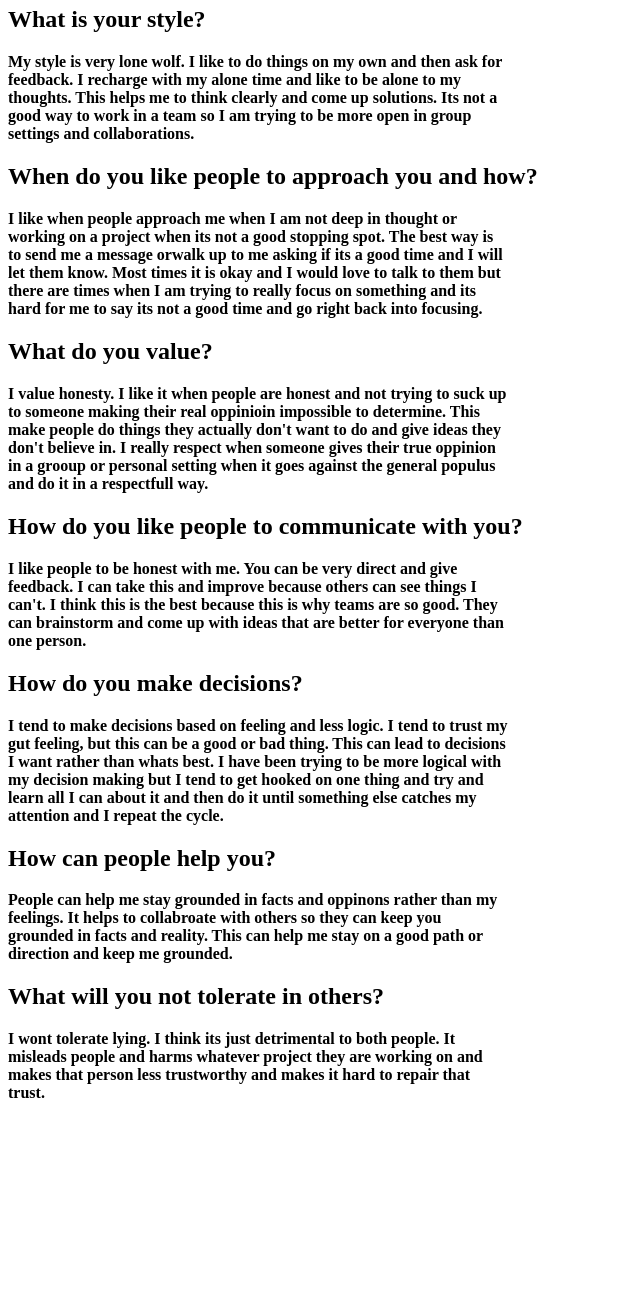
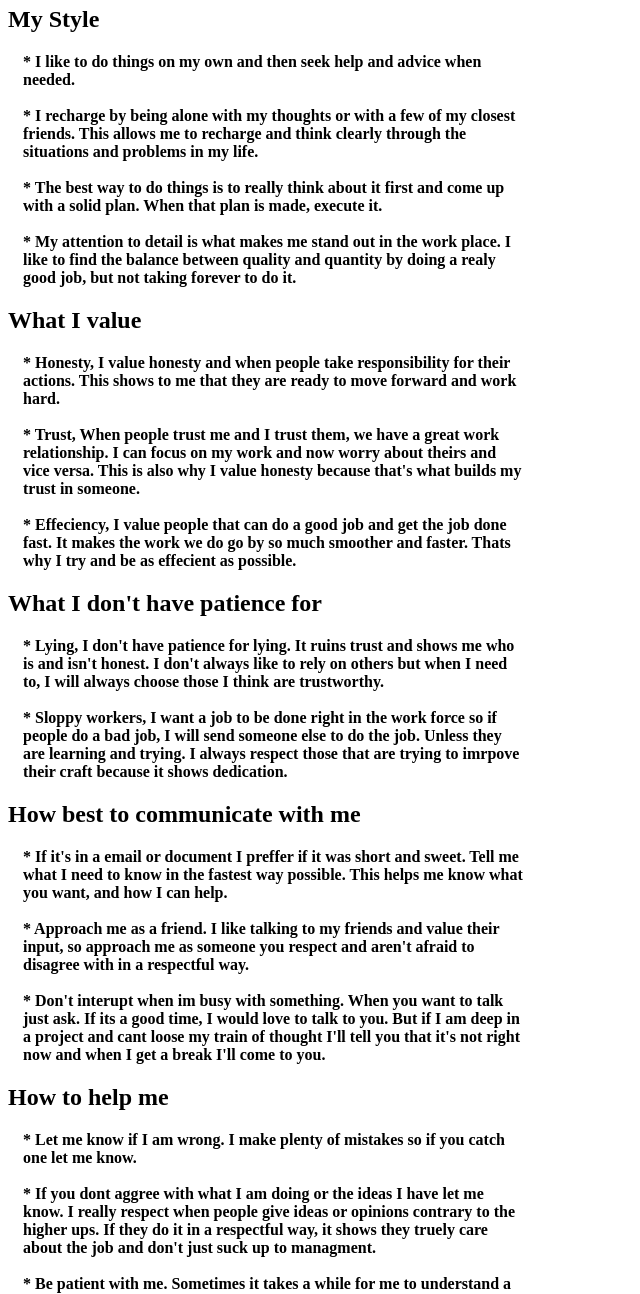
Before and after one commit to MrYee4/CSE-170, a plain HTML site: page PersonalProject.html in a window 1280 px wide. Shown: the part 60-1354 px from the top of the page, without its empty margins (0-640 px from the left). Before the commit the page ends 1178 px from the top, so only its background shows below. Drawn offline with Linux system fonts and the light colour scheme.

Commit message:
Update PersonalProject.html

```diff
--- a/PersonalProject.html
+++ b/PersonalProject.html
@@ -1,56 +1,70 @@
 <head>
   <style>
-    p {width: 500px; font-weight: bold;}
+    p {width: 500px; font-weight: bold; padding-left: 15px;}
   </style>
 </head>
 
 <body>
-  <h1>Spencer Nettles' Personal Project</h1>
+  <h1>Spencer Nettles' User Manual</h1>
 
-  <h2>What is your style?</h2>
+  <h2>My Style</h2>
 
     <p>
-     My style is very lone wolf. I like to do things on my own and then ask for feedback. I recharge with my alone time and like to be alone to my thoughts.
-      This helps me to think clearly and come up solutions. Its not a good way to work in a team so I am trying to be more open in group settings and
-      collaborations.
+      * I like to do things on my own and then seek help and advice when needed.<br><br>
+      * I recharge by being alone with my thoughts or with a few of my closest friends. This allows me to recharge and think clearly through the
+      situations and problems in my life.<br><br>
+      * The best way to do things is to really think about it first and come up with a solid plan. When that plan is made, execute it.<br><br>
+      * My attention to detail is what makes me stand out in the work place. I like to find the balance between quality and quantity by doing
+       a realy good job, but not taking forever to do it.
     </p>
 
-  <h2>When do you like people to approach you and how?</h2>
+  <h2>What I value</h2>
     <p>
-     I like when people approach me when I am not deep in thought or working on a project when its not a good stopping spot. The best way is to send
-      me a message orwalk up to me asking if its a good time and I will let them know. Most times it is okay and I would love to talk to them but
-      there are times when I am trying to really focus on something and its hard for me to say its not a good time and go right back into focusing.
-    </p>
-  <h2>What do you value?</h2>
-    <p>
-     I value honesty. I like it when people are honest and not trying to suck up to someone making their real oppinioin impossible to determine.
-      This make people do things they actually don't want to do and give ideas they don't believe in. I really respect when someone gives their
-      true oppinion in a grooup or personal setting when it goes against the general populus and do it in a respectfull way.
+      * Honesty, I value honesty and when people take responsibility for their actions. This shows to me that they are ready to move forward
+      and work hard.<br><br>
+      * Trust, When people trust me and I trust them, we have a great work relationship. I can focus on my work and now worry about theirs and vice versa.
+       This is also why I value honesty because that's what builds my trust in someone.<br><br>
+      * Effeciency, I value people that can do a good job and get the job done fast. It makes the work we do go by so much smoother and faster. Thats why
+       I try and be as effecient as possible.
     </p>
 
-  <h2>How do you like people to communicate with you?</h2>
+  <h2>What I don't have patience for</h2>
     <p>
-     I like people to be honest with me. You can be very direct and give feedback. I can take this and improve because others can see things I can't.
-      I think this is the best because this is why teams are so good. They can brainstorm and come up with ideas that are better for everyone than one person.
+      * Lying, I don't have patience for lying. It ruins trust and shows me who is and isn't honest. I don't always like to rely on others but when I
+       need to, I will always choose those I think are trustworthy.<br><br>
+      * Sloppy workers, I want a job to be done right in the work force so if people do a bad job, I will send someone else to do the job.
+       Unless they are learning and trying. I always respect those that are trying to imrpove their craft because it shows dedication.
     </p>
 
-  <h2>How do you make decisions?</h2>
+  <h2>How best to communicate with me</h2>
     <p>
-     I tend to make decisions based on feeling and less logic. I tend to trust my gut feeling, but this can be a good or bad thing. This can lead to decisions
-      I want rather than whats best. I have been trying to be more logical with my decision making but I tend to get hooked on one thing and try and learn all
-      I can about it and then do it until something else catches my attention and I repeat the cycle.
+      * If it's in a email or document I preffer if it was short and sweet. Tell me what I need to know in the fastest way possible. This helps me
+      know what you want, and how I can help.<br><br>
+      * Approach me as a friend. I like talking to my friends and value their input, so approach me as someone you respect and aren't afraid to
+      disagree with in a respectful way.<br><br>
+      * Don't interupt when im busy with something. When you want to talk just ask. If its a good time, I would love to talk to you. But if I am
+      deep in a project and cant loose my train of thought I'll tell you that it's not right now and when I get a break I'll come to you.
     </p>
 
-  <h2>How can people help you?</h2>
+  <h2>How to help me</h2>
     <p>
-     People can help me stay grounded in facts and oppinons rather than my feelings. It helps to collabroate with others so they can keep you grounded in facts
-      and reality. This can help me stay on a good path or direction and keep me grounded.
+      * Let me know if I am wrong. I make plenty of mistakes so if you catch one let me know.<br><br>
+      * If you dont aggree with what I am doing or the ideas I have let me know. I really respect when people give ideas or opinions contrary to the
+      higher ups.
+      If they do it in a respectful way, it shows they truely care about the job and don't just suck up to managment.<br><br>
+      * Be patient with me. Sometimes it takes a while for me to understand a concept you are trying to convey but when I get it, I get it. So don't get
+      frustrated if I don't understand what you are trying to say right away.
     </p>
 
-  <h2>What will you not tolerate in others?</h2>
+  <h2>What people misunderstand about me</h2>
     <p>
-     I wont tolerate lying. I think its just detrimental to both people. It misleads people and harms whatever project they are working on and makes that person
-      less trustworthy and makes it hard to repair that trust.
+      * I tend to make decisions based on feeling and not as much logic. I tend to trust my gut feeling, but this can be a good or bad thing. This can
+      lead to decisions I want rather than whats best. This is why I want people to be open with their opinons becasue facts sway my gut feeling.<br><br>
+      * I care a lot about what others think of me. I don't want to force rules and regulations upon people with an iron fist, without them understanding
+      why they are there in the first place. This makes them understand and resent them less. But I will also enforce the rules even if the people don't
+      like them.<br><br>
+      * Friendship matters. Working with people you respect and are friendly with, makes the work place a much better and welcoming place. This fosters
+      friendly competition and more work getting done.
     </p>
 
 </body>
```
